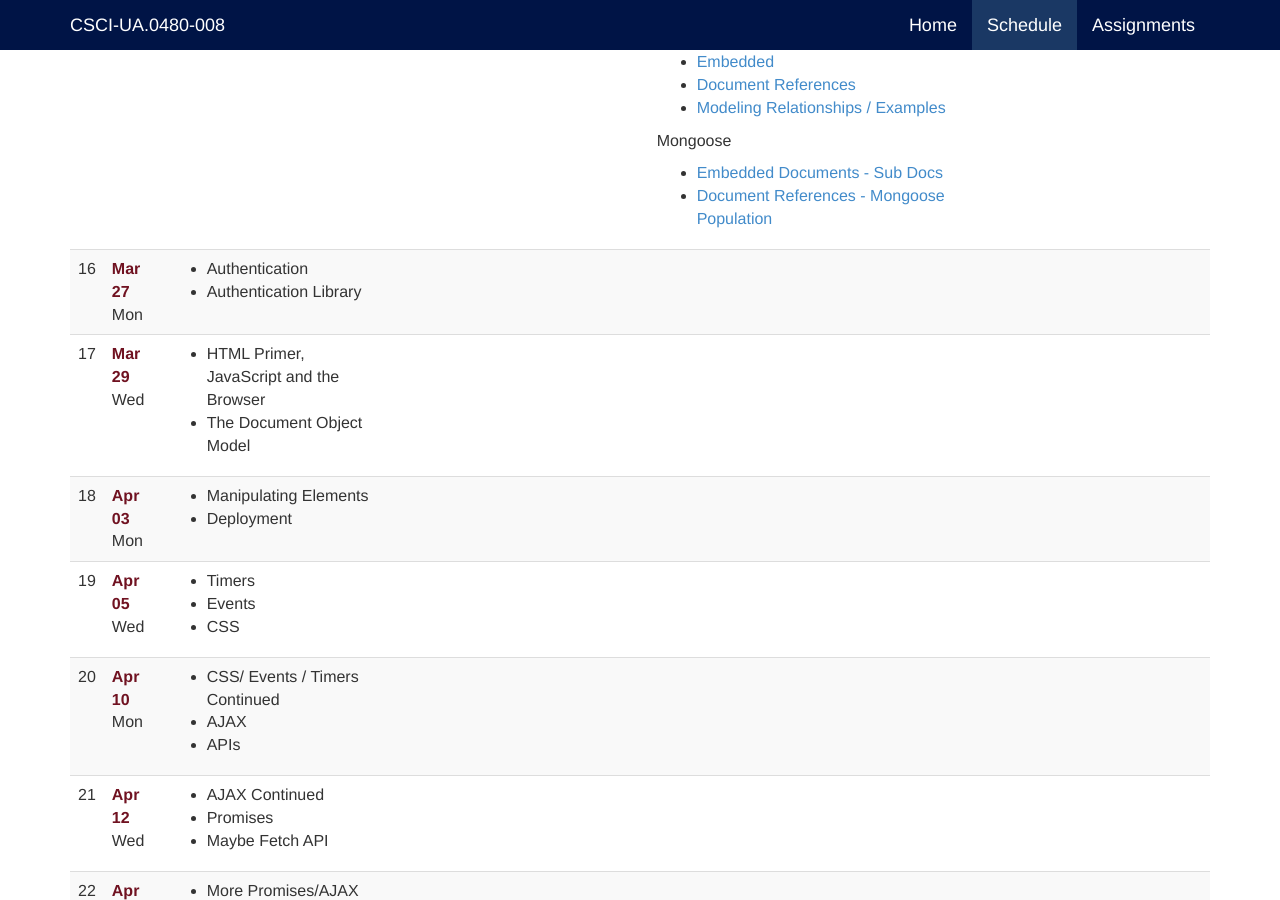
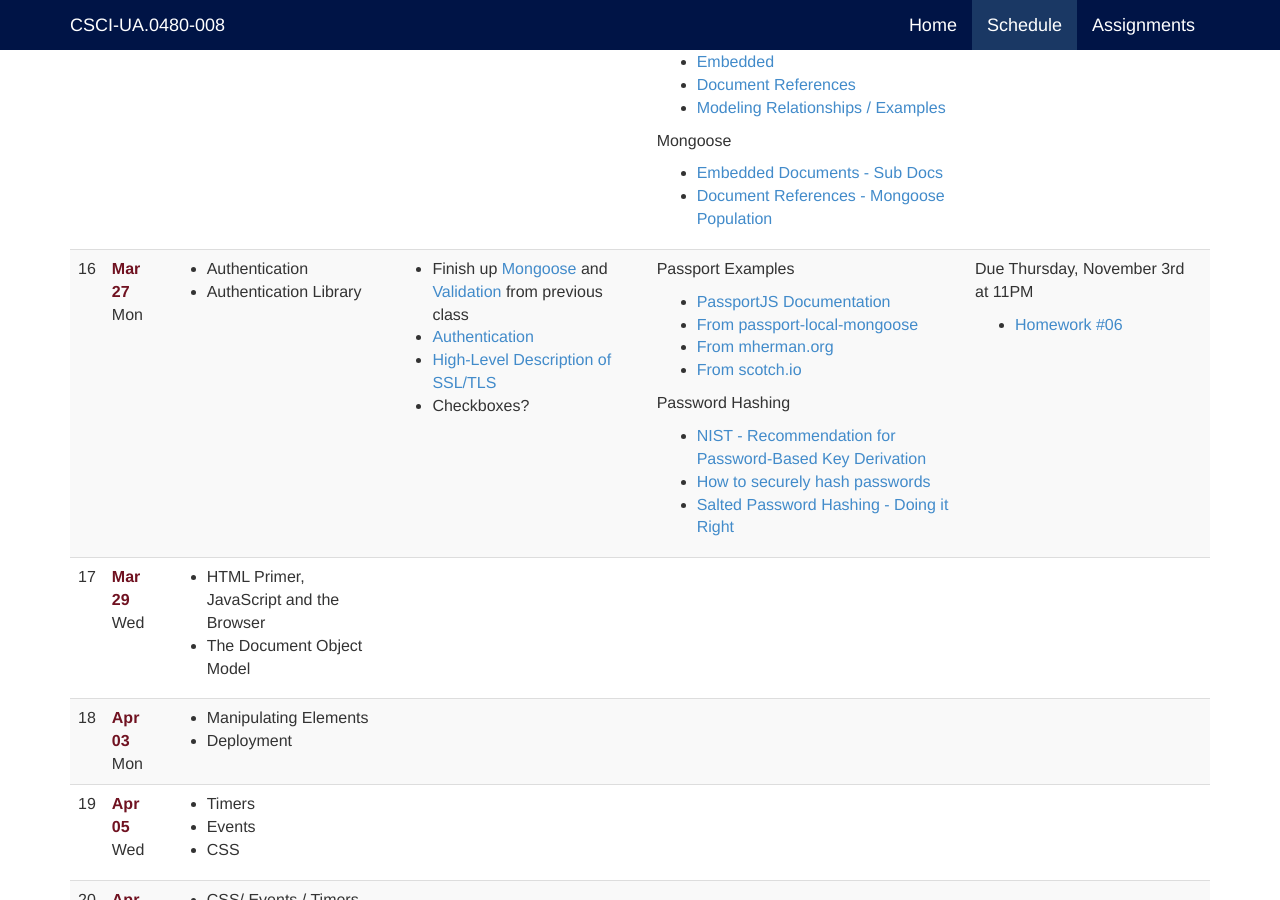
Before and after one commit to foureyes/csci-ua.0480-spring2017-008, a Jekyll site: the page built from schedule.markdown, in a window 1280 px wide and 900 px high, scrolled down 5086 px. Built offline with Jekyll 4.4.1, drawn with Linux system fonts in a browser that asks for light colours; part of the change alters nothing that is shown.

Commit message:
add class 16

```diff
--- a/_includes/schedule/16.markdown
+++ b/_includes/schedule/16.markdown
@@ -1,9 +1,9 @@
 	<td markdown="block">
 
 * Finish up [Mongoose](slides/15/mongoose.html) and [Validation](slides/15/validation.html) from previous class
-* Checkboxes?
 * [Authentication](slides/16/auth.html)
 * [High-Level Description of SSL/TLS](slides/16/ssl.html)
+* Checkboxes?
 
 {% comment %}
 NOTES
--- a/schedule.markdown
+++ b/schedule.markdown
@@ -270,9 +270,7 @@ __EXAM #1 (Midterm Exam)__
 * Authentication Library
 
 </td>
-<td></td><td></td><td markdown="block"></td>{% comment %}
 {% include schedule/16.markdown %}
-{% endcomment %}
 </tr>
 
 
```
